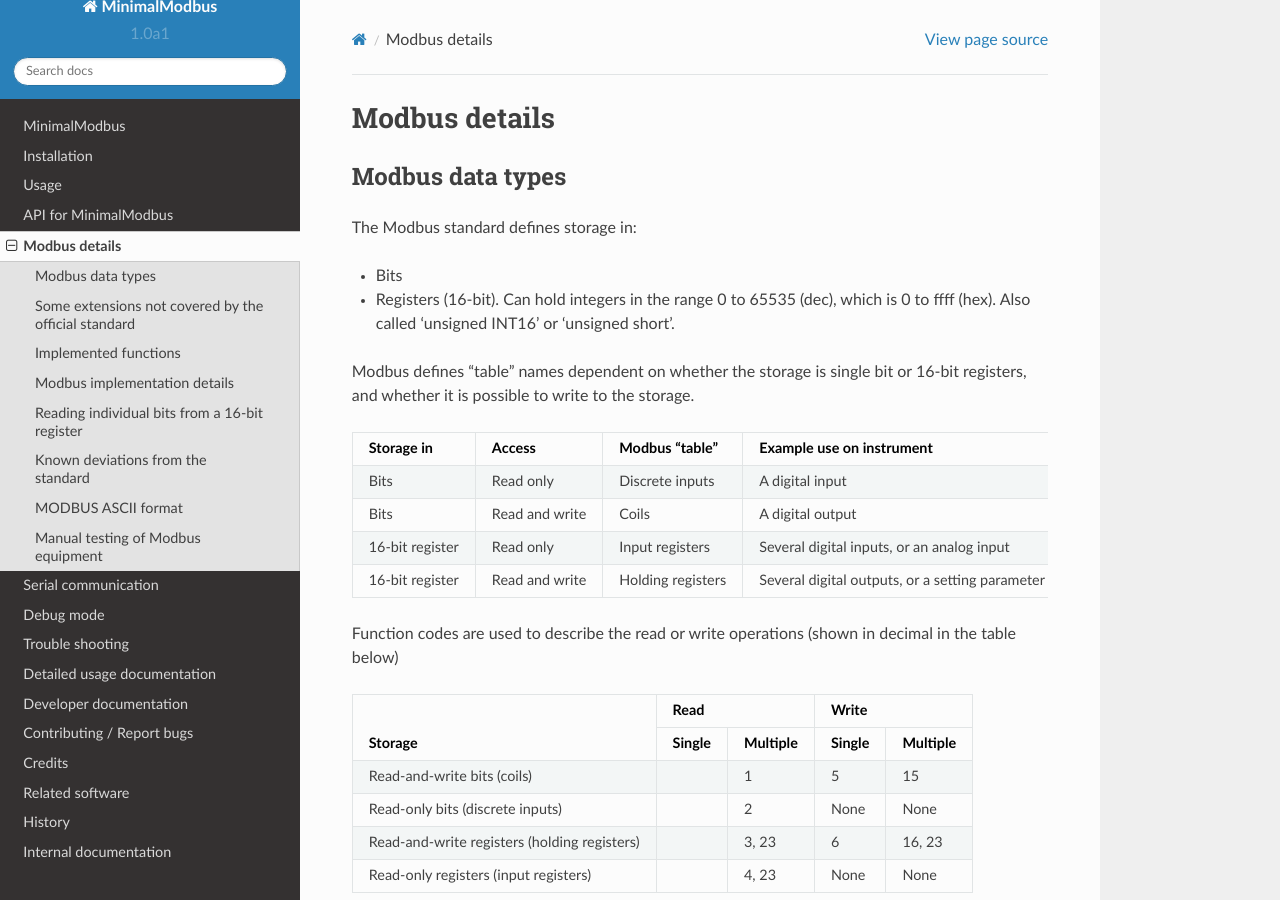
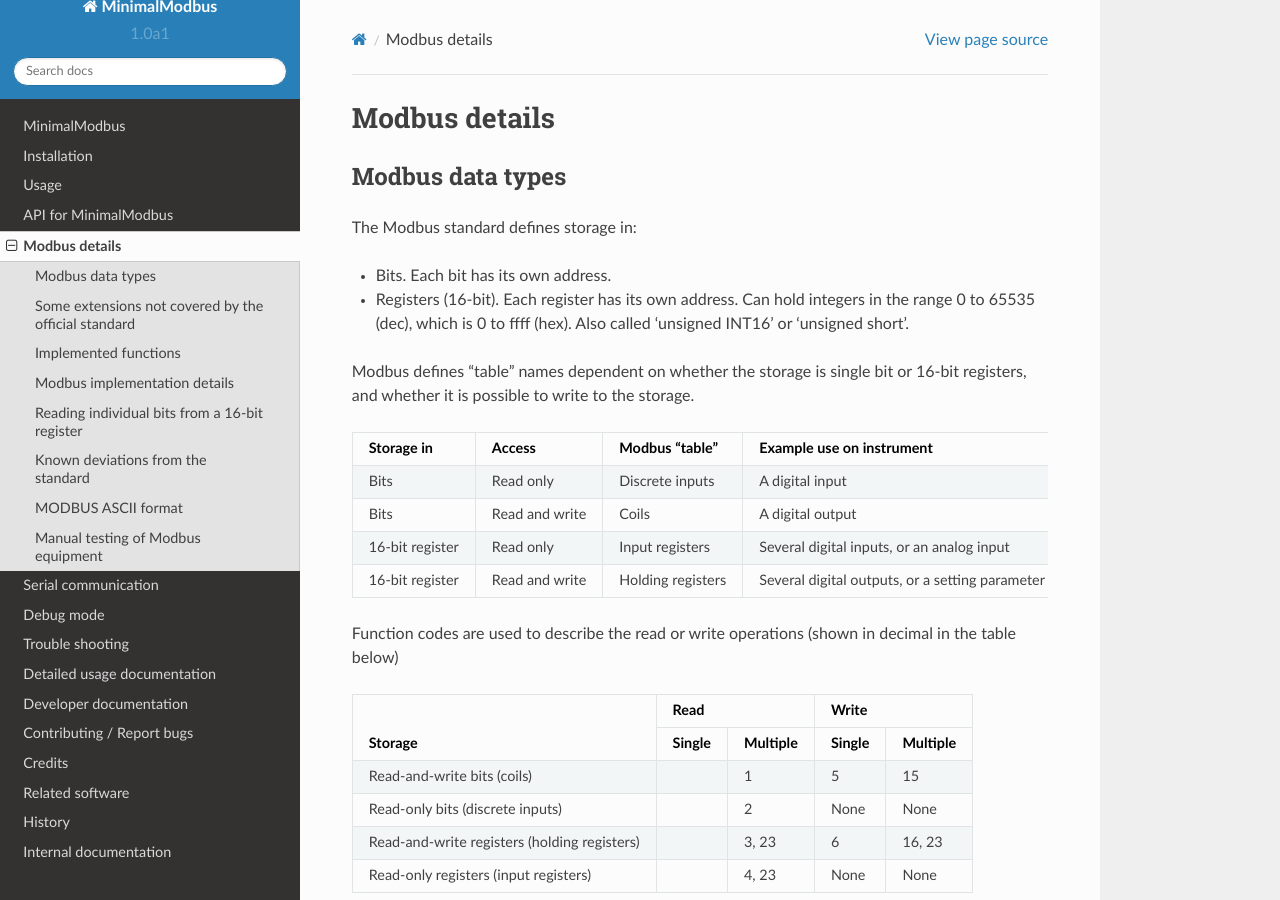
Before and after one commit to pyhys/minimalmodbus, a Sphinx documentation site: the page built from docs/modbusdetails.rst, in a window 1280 px wide and 900 px high. Built offline with Sphinx 7.4.7 and the Read the Docs theme 2.0.0, drawn with Linux system fonts in a browser that asks for light colours; pages that are not in the unit, such as notebooks, are missing from menus.

Commit message:
Updated documentation on modbus storage

```diff
--- a/docs/modbusdetails.rst
+++ b/docs/modbusdetails.rst
@@ -8,9 +8,10 @@ Modbus data types
 -----------------
 The Modbus standard defines storage in:
 
-* Bits
-* Registers (16-bit). Can hold integers in the range 0 to 65535 (dec),
-  which is 0 to ffff (hex). Also called 'unsigned INT16' or 'unsigned short'.
+* Bits. Each bit has its own address.
+* Registers (16-bit). Each register has its own address. Can hold integers in the
+  range 0 to 65535 (dec), which is 0 to ffff (hex). Also called 'unsigned INT16'
+  or 'unsigned short'.
 
 Modbus defines "table" names dependent on whether the storage is single bit or 16-bit registers,
 and whether it is possible to write to the storage.
```
